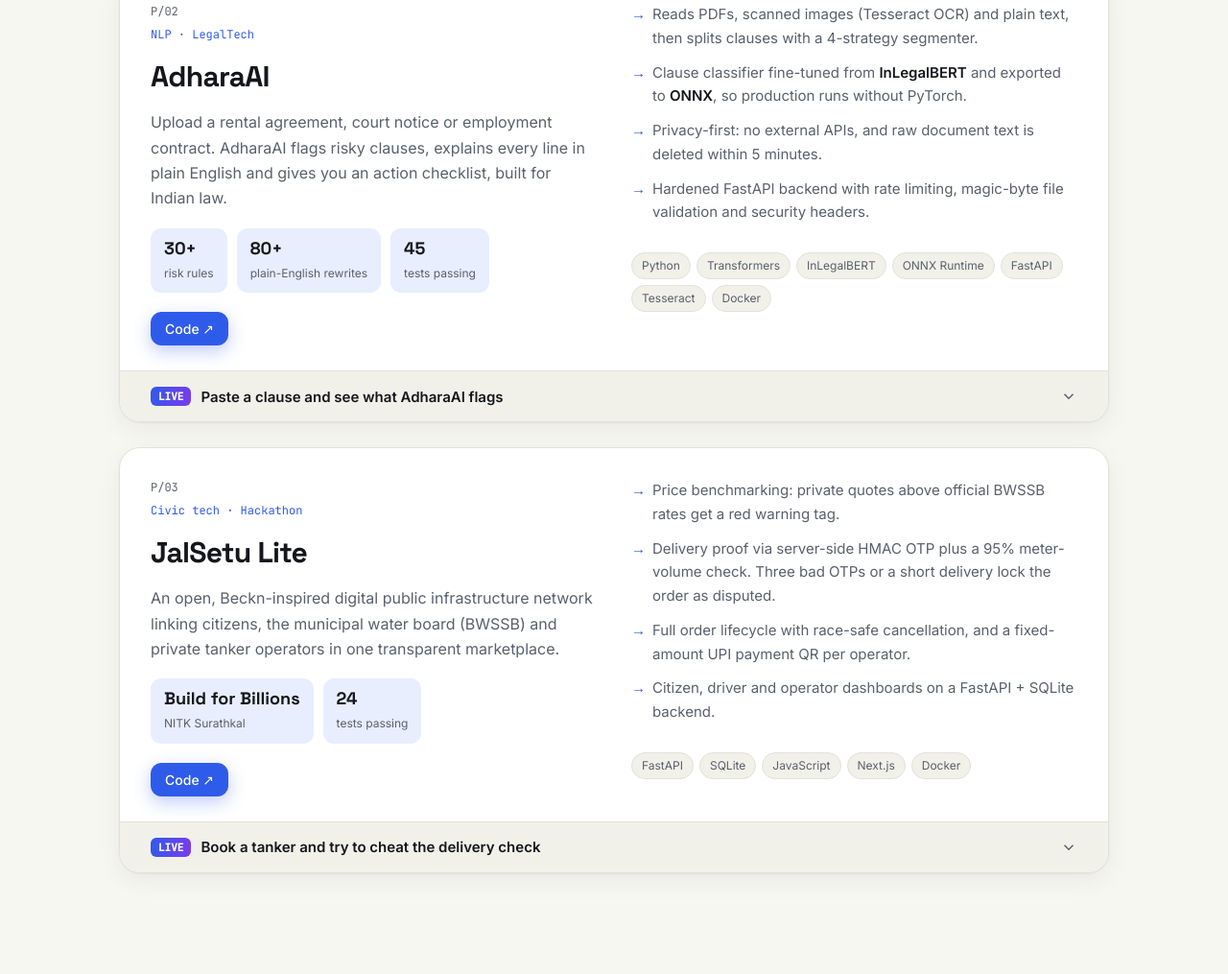
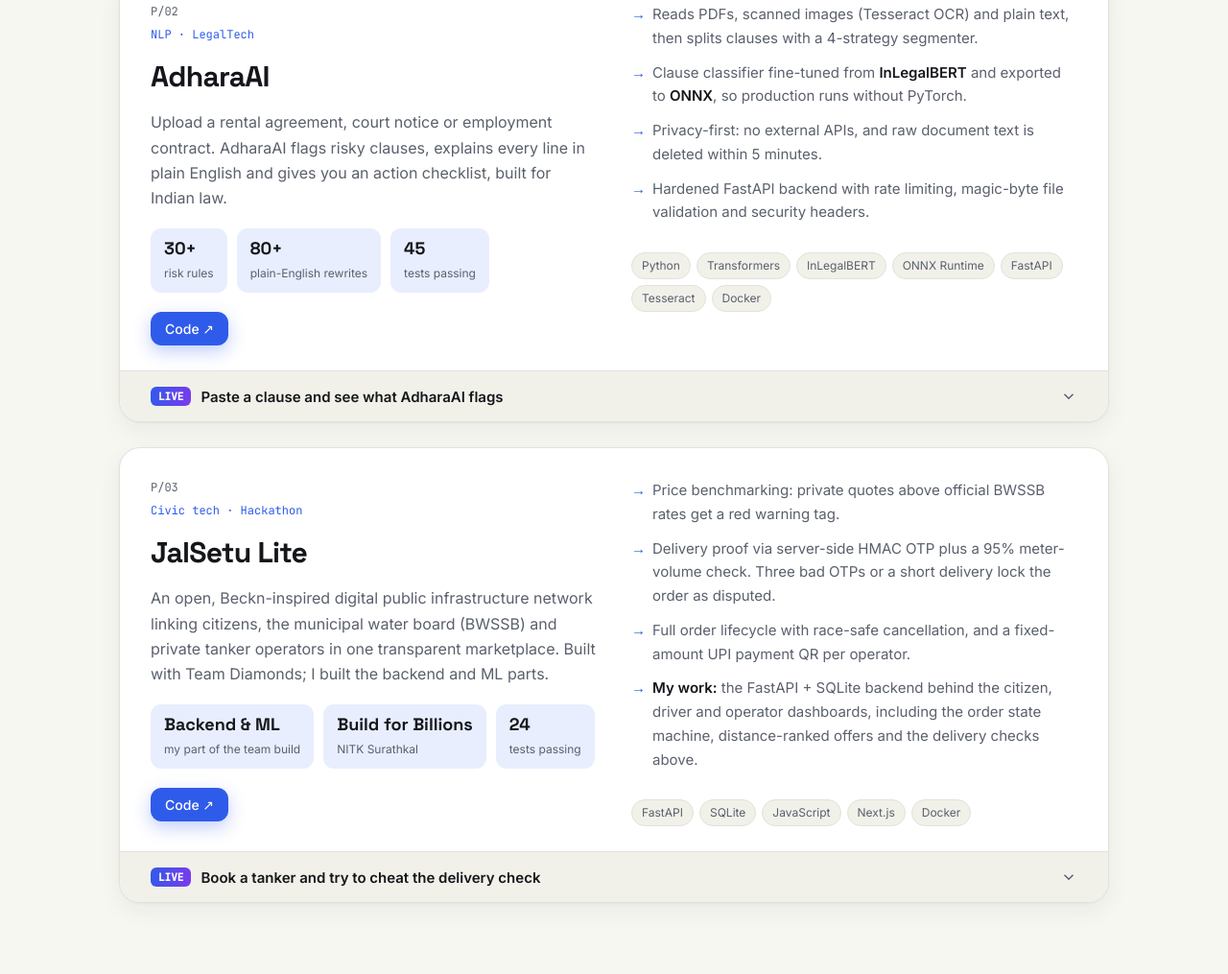
Before and after one commit to Sudeepn1104/Sudeepn1104.github.io, a plain HTML site: page index.html in a window 1280 px wide. Shown: the part 2163-3178 px from the top of the page at 96% size. Drawn offline with Linux system fonts and the light colour scheme.

Commit message:
Credit my backend and ML work on JalSetu Lite
Co-Authored-By: Claude Opus 5.5 <noreply@anthropic.com>
Claude-Session: https://claude.ai/code/session_019SSPnpM86e8McZfEHf2tUT

```diff
--- a/index.html
+++ b/index.html
@@ -349,7 +349,7 @@
           <ul>
             <li>3 working projects, all with tests and CI</li>
             <li>Live Streamlit app for my MLOps Observatory</li>
-            <li>Build for Billions hackathon, NITK Surathkal</li>
+            <li>Built the backend &amp; ML for a Build for Billions hackathon project (NITK Surathkal)</li>
             <li>An interactive demo of each project below ↓</li>
           </ul>
         </div>
@@ -493,8 +493,9 @@
             <div class="idx mono">P/03</div>
             <div class="kind mono">Civic tech · Hackathon</div>
             <h3>JalSetu Lite</h3>
-            <p class="sum">An open, Beckn-inspired digital public infrastructure network linking citizens, the municipal water board (BWSSB) and private tanker operators in one transparent marketplace.</p>
+            <p class="sum">An open, Beckn-inspired digital public infrastructure network linking citizens, the municipal water board (BWSSB) and private tanker operators in one transparent marketplace. Built with Team Diamonds; I built the backend and ML parts.</p>
             <div class="stat-row">
+              <div class="stat"><b>Backend &amp; ML</b><span>my part of the team build</span></div>
               <div class="stat"><b>Build for Billions</b><span>NITK Surathkal</span></div>
               <div class="stat"><b>24</b><span>tests passing</span></div>
             </div>
@@ -507,7 +508,7 @@
               <li>Price benchmarking: private quotes above official BWSSB rates get a red warning tag.</li>
               <li>Delivery proof via server-side HMAC OTP plus a 95% meter-volume check. Three bad OTPs or a short delivery lock the order as disputed.</li>
               <li>Full order lifecycle with race-safe cancellation, and a fixed-amount UPI payment QR per operator.</li>
-              <li>Citizen, driver and operator dashboards on a FastAPI + SQLite backend.</li>
+              <li><b>My work:</b> the FastAPI + SQLite backend behind the citizen, driver and operator dashboards, including the order state machine, distance-ranked offers and the delivery checks above.</li>
             </ul>
             <div class="tags"><span class="tag">FastAPI</span><span class="tag">SQLite</span><span class="tag">JavaScript</span><span class="tag">Next.js</span><span class="tag">Docker</span></div>
           </div>
```
